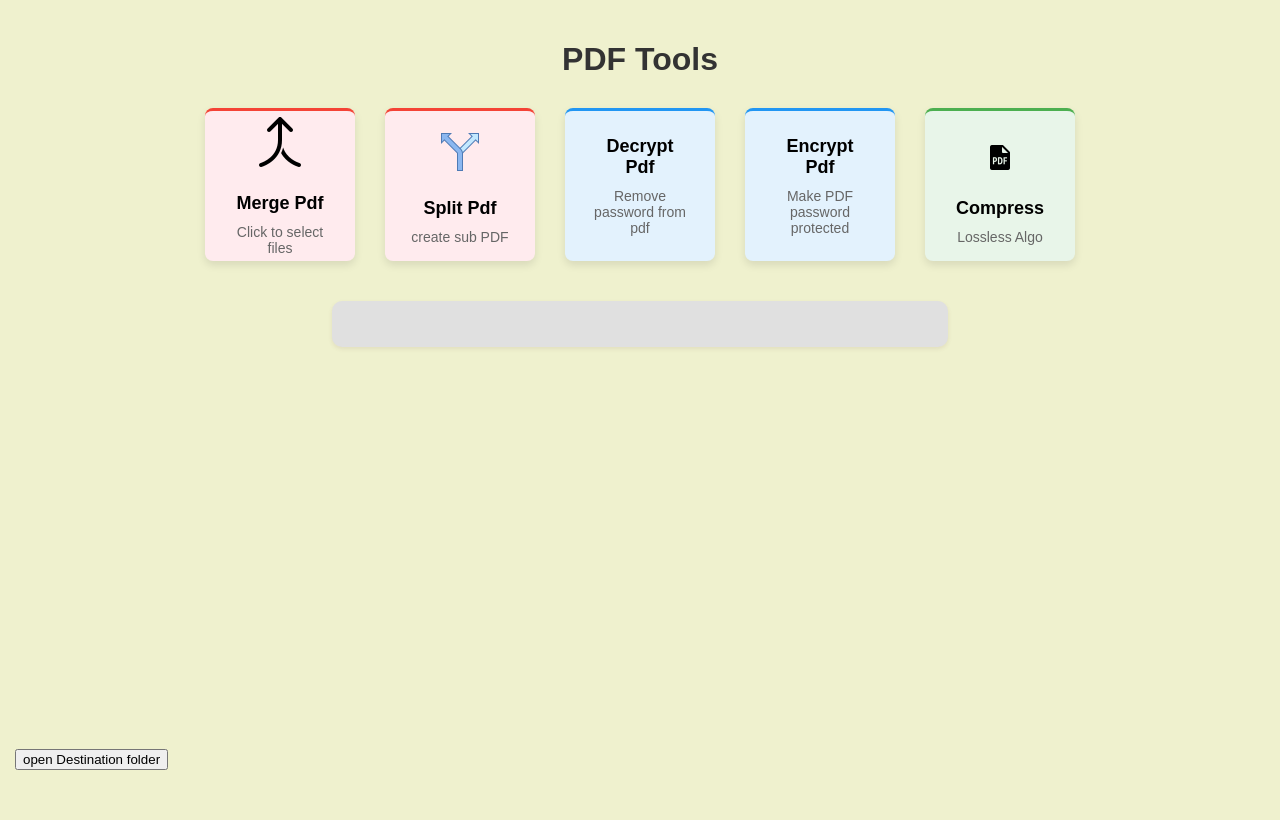
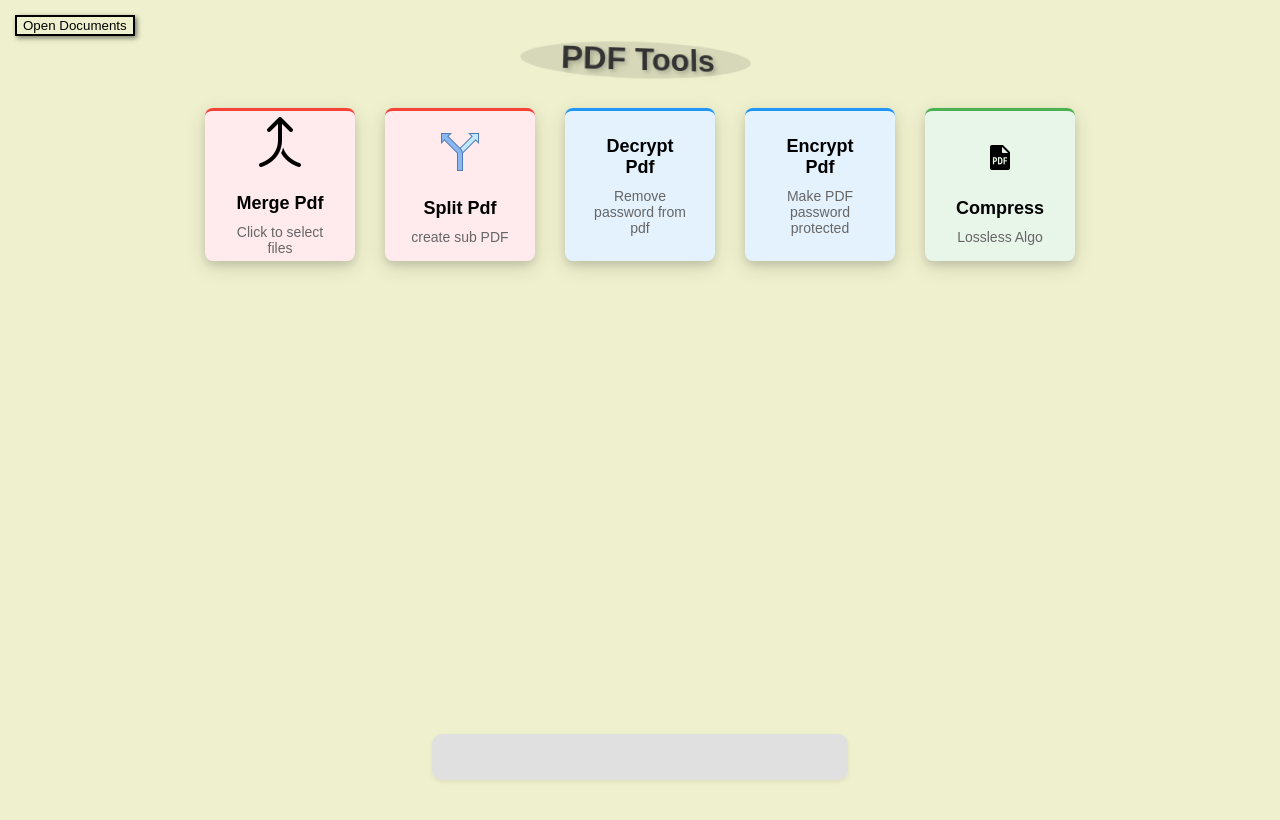
Before and after one commit to pilgrim65/PDF-Toolkit, a plain HTML site: page index.html in a window 1280 px wide. Drawn offline with Linux system fonts and the light colour scheme; a script that the page names is missing.

Commit message:
changes in html and Css to give UI modern look

```diff
--- a/design.css
+++ b/design.css
@@ -1,3 +1,13 @@
+.tile:hover {
+  transform: perspective(500px) rotateX(-10deg) rotateY(10deg);
+  box-shadow: 0 8px 16px rgba(0, 0, 0, 0.2), 0 12px 30px rgba(0, 0, 0, 0.25);
+}
+
+.tile:active {
+  transform: perspective(500px) rotateX(0deg) rotateY(0deg) scale(0.95);
+  box-shadow: 0 4px 8px rgba(0, 0, 0, 0.15), 0 6px 20px rgba(0, 0, 0, 0.2);
+}
+
 body {
     font-family: 'Arial', sans-serif;
     display: flex;
@@ -12,6 +22,24 @@ body {
   h1 {
     color: #333;
     margin-bottom: 30px;
+    text-shadow: 2px 2px 4px rgba(0, 0, 0, 0.2), 4px 4px 8px rgba(0, 0, 0, 0.1);
+    animation: popUp 0.5s ease-in-out;
+    text-align: center;
+    position: relative;
+    transform: perspective(500px) rotateX(10deg) rotateY(10deg);
+  }
+
+  h1::before {
+    content: '';
+    position: absolute;
+    top: 50%;
+    left: 50%;
+    width: 150%;
+    height: 100%;
+    background-color: rgba(0, 0, 0, 0.1);
+    border-radius: 50%;
+    transform: translate(-50%, -50%);
+    z-index: -1;
   }
 
   .container {
@@ -28,19 +56,43 @@ body {
     height: 100px;
     background-color: #fff;
     border-radius: 8px;
-    box-shadow: 0 4px 8px rgba(0, 0, 0, 0.1);
+    box-shadow: 0 4px 8px rgba(0, 0, 0, 0.1), 0 6px 20px rgba(0, 0, 0, 0.15);
     display: flex;
     flex-direction: column;
     align-items: center;
     justify-content: center;
     padding: 25px;
     text-align: center;
-    transition: all 0.3s ease;
+    transition: transform 0.3s ease, box-shadow 0.3s ease;
     cursor: pointer;
     user-select: none;
     position: relative;
     overflow: hidden;
-  }
+    transform-style: preserve-3d;
+    transform: perspective(500px) rotateX(0deg) rotateY(0deg);
+    animation: popUp 0.5s ease-in-out;
+    }
+
+    .tile:hover {
+    transform: perspective(500px) rotateX(-10deg) rotateY(10deg);
+    box-shadow: 0 8px 16px rgba(0, 0, 0, 0.2), 0 12px 30px rgba(0, 0, 0, 0.25);
+    }
+
+    .tile:active {
+    transform: perspective(500px) rotateX(0deg) rotateY(0deg) scale(0.95);
+    box-shadow: 0 4px 8px rgba(0, 0, 0, 0.15), 0 6px 20px rgba(0, 0, 0, 0.2);
+    }
+
+    @keyframes popUp {
+    from {
+      transform: scale(0.8);
+      opacity: 0;
+    }
+    to {
+      transform: scale(1);
+      opacity: 1;
+    }
+    }
 
   .tile:hover {
     transform: translateY(-5px);
@@ -85,13 +137,16 @@ body {
   }
 
   .notification-area {
-    margin-top: 40px;
+    position: fixed;
+    bottom: 20px;
+    left: 50%;
+    transform: translateX(-50%);
     padding: 8px;
     background-color: #e0e0e0;
     border-radius: 10px;
     box-shadow: 0 2px 4px rgba(109, 60, 60, 0.1);
-    width: 80%;
-    max-width: 600px;
+    width: 60%;
+    max-width: 400px;
     min-height: 30px;
     text-align: center;
   }
--- a/index.html
+++ b/index.html
@@ -40,10 +40,12 @@
 
     <div class="notification-area" id="notification-area">
     </div>
-<div class="destination-path" style="position: fixed; bottom: 30px; left: 15px;"><button id="set-destination-btn" class="mui-btn mui-btn--raised mui-btn--primary">open Destination folder</button></div>
+<div class="destination-path" style="position: fixed; top: 15px; left: 15px;">
+        <button id="set-destination-btn" class="mui-btn mui-btn--raised" style="background-color: transparent; color: inherit; border: 2px solid; box-shadow: 2px 2px 5px rgba(0, 0, 0, 0.5);">Open Documents</button>
+</div>
 
 </div>
 </body>
-    <script type="text/javascript" src="news.js"></script>
+    <script type="text/javascript" src="news.js"></script</button>>
 </body>
 </html>
```
